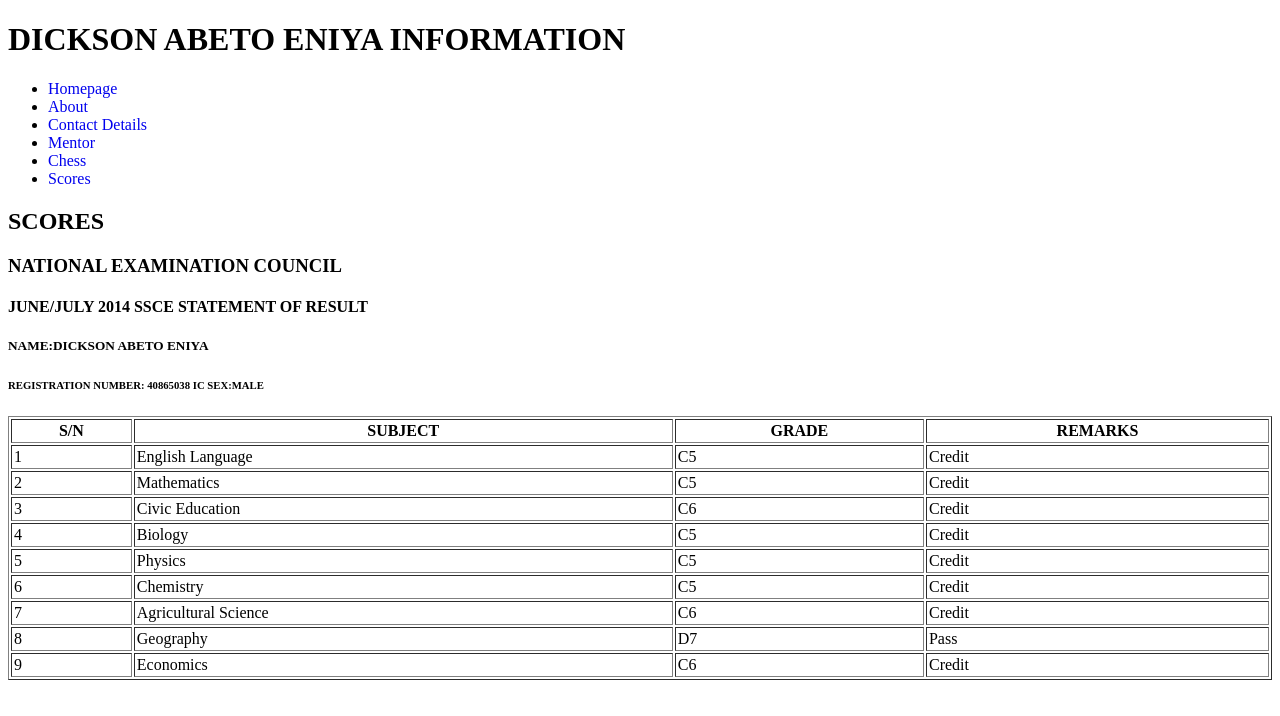
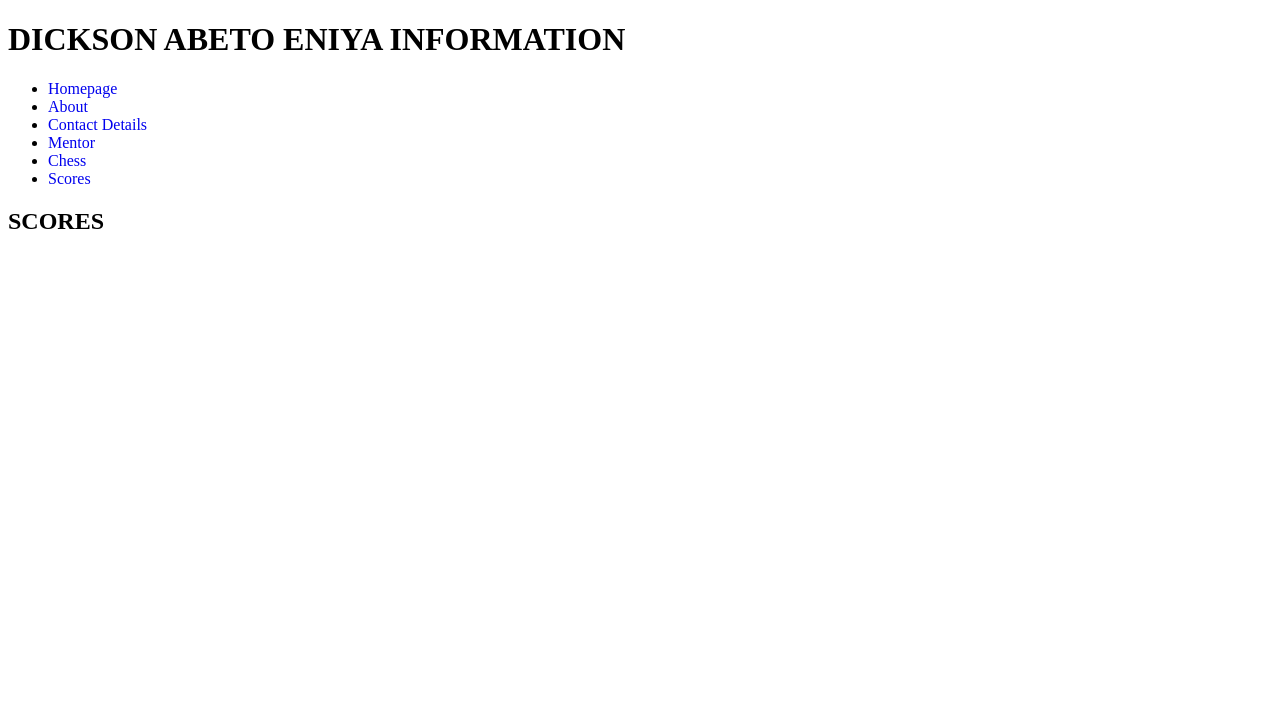
Before and after one commit to DicksonAE/assignment1, a plain HTML site: page scores.html in a window 1280 px wide. Drawn offline with Linux system fonts and the light colour scheme.

Commit message:
tables and rows

```diff
--- a/scores.html
+++ b/scores.html
@@ -43,74 +43,7 @@
     </header>
     <h2>SCORES</h2>
 
-    <h3>NATIONAL EXAMINATION COUNCIL</h3>
-    <h4>JUNE/JULY 2014 SSCE STATEMENT OF RESULT</h4>
-    <h5>NAME:DICKSON ABETO ENIYA</h5>
-    <h6>REGISTRATION NUMBER: 40865038 IC SEX:MALE</h6>
 
-    <table border="1px" width="100%" cellpadding="2px" cellspacing="2px">
-        <tr>
-            <th>S/N</th>
-            <th>SUBJECT</th>
-            <th>GRADE</th>
-            <th>REMARKS</th>
-        </tr>
-        <tr>
-            <td>1</td>
-            <td>English Language</td>
-            <td>C5</td>
-            <td>Credit</td>
-
-        </tr>
-        <tr>
-            <td>2</td>
-            <td>Mathematics</td>
-            <td>C5</td>
-            <td>Credit</td>
-        </tr>
-        <tr>
-            <td>3</td>
-            <td>Civic Education</td>
-            <td>C6</td>
-            <td>Credit</td>
-        </tr>
-        <tr>
-            <td>4</td>
-            <td>Biology</td>
-            <td>C5</td>
-            <td>Credit</td>
-        </tr>
-        <tr>
-            <td>5</td>
-            <td>Physics</td>
-            <td>C5</td>
-            <td>Credit</td>
-        </tr>
-        <tr>
-            <td>6</td>
-            <td>Chemistry</td>
-            <td>C5</td>
-            <td>Credit</td>
-        </tr>
-        <tr>
-            <td>7</td>
-            <td>Agricultural Science</td>
-            <td>C6</td>
-            <td>Credit</td>
-        </tr>
-        <tr>
-            <td>8</td>
-            <td>Geography</td>
-            <td>D7</td>
-            <td>Pass</td>
-        </tr>
-        <tr>
-            <td>9</td>
-            <td>Economics</td>
-            <td>C6</td>
-            <td>Credit</td>
-        </tr>
-    </table>
 
 </body>
 
```
